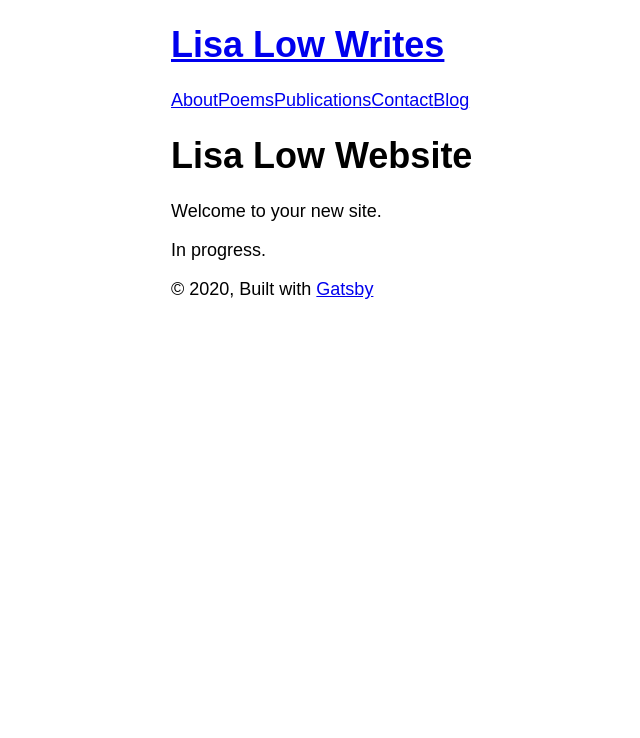
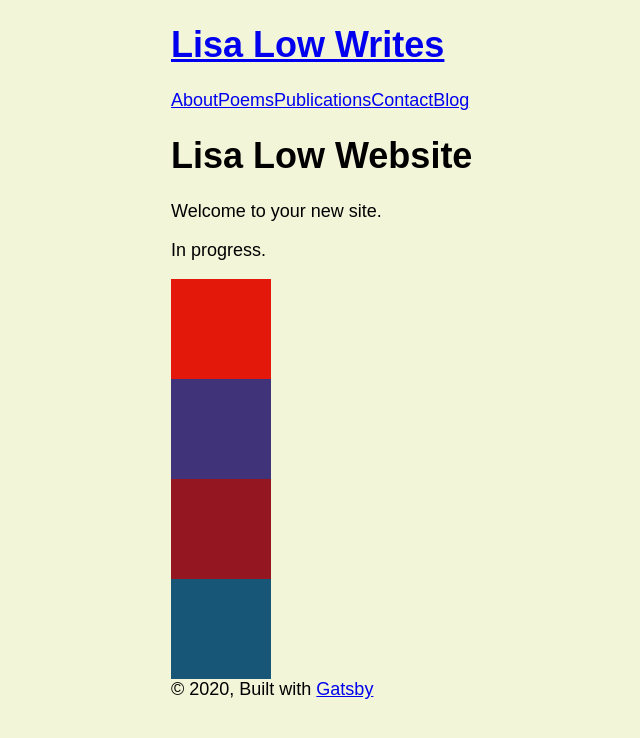
Before and after one commit to sjlowchappell/lisa-low-poetry, a Gatsby site: page / in a window 1280 px wide. Shown: the whole page, without its empty margins (69-709 px from the left). Built offline with nearby package versions, Linux system fonts and the light colour scheme; Gatsby itself is replaced by a stand-in of ours.

Commit message:
adding some color

```diff
--- a/src/components/layout.css
+++ b/src/components/layout.css
@@ -181,9 +181,31 @@ html {
 
 body {
     font-size: 1.8rem;
+    background-color: #f3f5d8;
 }
 
 .wrapper {
     max-width: 800px;
     margin: 0 auto;
 }
+
+.red1 {
+    width: 100px;
+    height: 100px;
+    background: #e3170a;
+}
+.red2 {
+    width: 100px;
+    height: 100px;
+    background: #931621;
+}
+.blue1 {
+    width: 100px;
+    height: 100px;
+    background: #41337a;
+}
+.blue2 {
+    width: 100px;
+    height: 100px;
+    background: #175676;
+}
--- a/src/pages/index.js
+++ b/src/pages/index.js
@@ -12,6 +12,10 @@ const IndexPage = () => (
             <h1>Lisa Low Website</h1>
             <p>Welcome to your new site.</p>
             <p>In progress.</p>
+            <div className="red1"></div>
+            <div className="blue1"></div>
+            <div className="red2"></div>
+            <div className="blue2"></div>
         </div>
     </Layout>
 );
```
